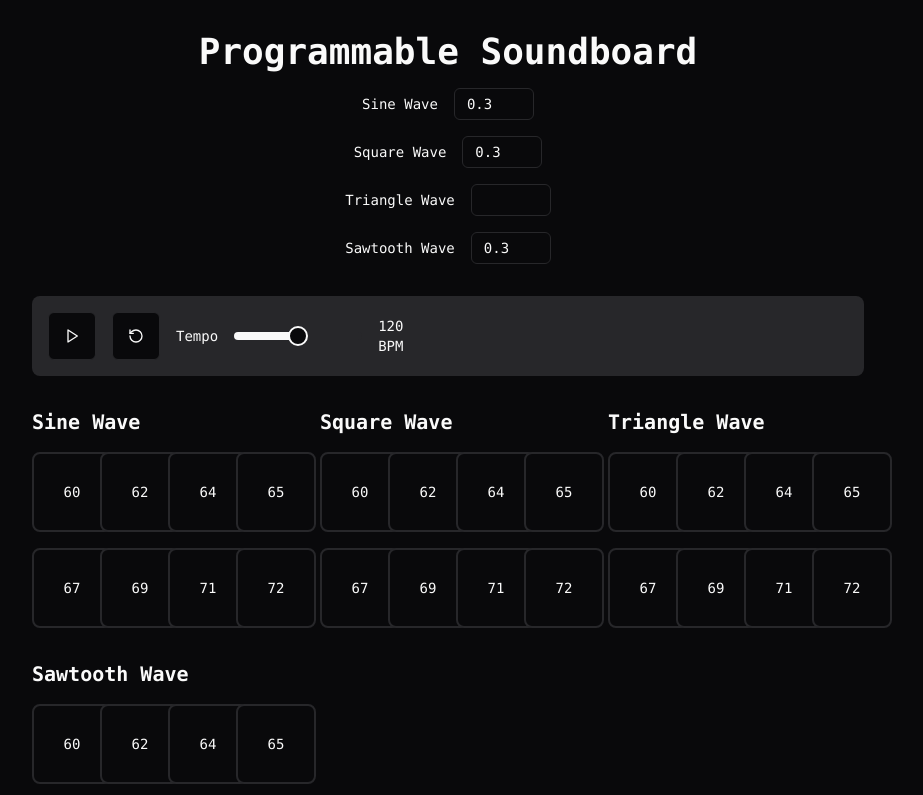
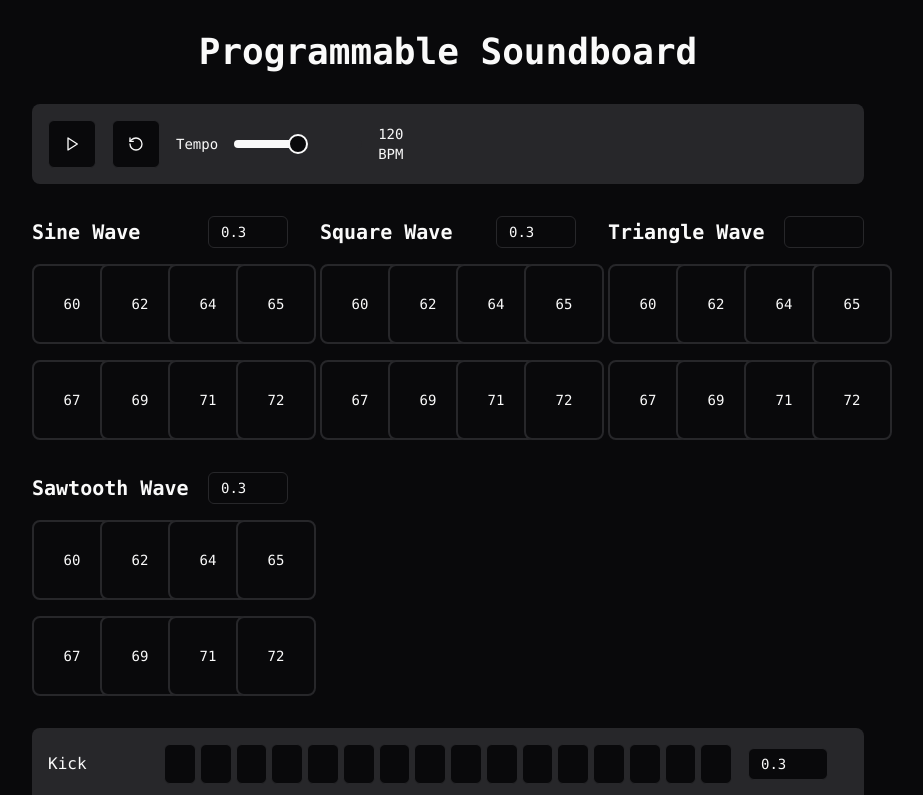
Before and after one commit to noplacetoh1de/programmable-soundboard, a React (Vite) app: page / in a window 1280 px wide. Shown: the top 795 px of the page, without its empty margins (192-1115 px from the left). Built offline with nearby package versions, Linux system fonts and the light colour scheme.

Commit message:
Remove gain block from top
Moved gain input fields beside the label for each waveform in the SoundGrid section of the Index component. This change improves the layout and accessibility of the gain controls.
[skip gpt_engineer]

```diff
--- a/src/components/sound/SoundGrid.tsx
+++ b/src/components/sound/SoundGrid.tsx
@@ -1,17 +1,31 @@
 import { NOTES, WAVEFORMS } from "@/lib/constants";
 import { SoundButton } from "@/components/SoundButton";
+import { Input } from "@/components/ui/input";
 
 interface SoundGridProps {
   activeNotes: Set<string>;
   onToggleNote: (id: string) => void;
+  waveGains: Record<string, number>;
+  onWaveGainChange: (waveform: string, value: string) => void;
 }
 
-export const SoundGrid = ({ activeNotes, onToggleNote }: SoundGridProps) => {
+export const SoundGrid = ({ activeNotes, onToggleNote, waveGains, onWaveGainChange }: SoundGridProps) => {
   return (
     <div className="grid grid-cols-1 md:grid-cols-3 gap-8">
       {WAVEFORMS.map((waveform) => (
         <div key={waveform} className="space-y-4">
-          <h2 className="text-xl font-semibold capitalize">{waveform} Wave</h2>
+          <div className="flex items-center gap-4 justify-between">
+            <h2 className="text-xl font-semibold capitalize">{waveform} Wave</h2>
+            <Input
+              type="number"
+              min="0"
+              max="1"
+              step="0.1"
+              value={waveGains[waveform]}
+              onChange={(e) => onWaveGainChange(waveform, e.target.value)}
+              className="w-20 h-8"
+            />
+          </div>
           <div className="grid grid-cols-4 gap-4">
             {NOTES.map((note) => {
               const id = `${note}-${waveform}`;
--- a/src/pages/Index.tsx
+++ b/src/pages/Index.tsx
@@ -4,7 +4,6 @@ import { Sequencer } from "@/components/Sequencer";
 import { SequencerGrid } from "@/components/SequencerGrid";
 import { useAudioEngine } from "@/hooks/useAudioEngine";
 import { useToast } from "@/hooks/use-toast";
-import { Input } from "@/components/ui/input";
 import { WAVEFORMS } from "@/lib/constants";
 
 const Index = () => {
@@ -79,23 +78,7 @@ const Index = () => {
 
   return (
     <div className="mx-auto max-w-4xl min-h-screen p-8 flex flex-col gap-8">
-      <div className="flex flex-col gap-4">
-        <h1 className="text-4xl font-bold text-center">Programmable Soundboard</h1>
-        {WAVEFORMS.map((waveform) => (
-          <div key={waveform} className="flex items-center justify-center gap-4">
-            <span className="text-sm capitalize">{waveform} Wave</span>
-            <Input
-              type="number"
-              min="0"
-              max="1"
-              step="0.1"
-              value={waveGains[waveform as keyof typeof waveGains]}
-              onChange={(e) => handleWaveGainChange(waveform, e.target.value)}
-              className="w-20 h-8"
-            />
-          </div>
-        ))}
-      </div>
+      <h1 className="text-4xl font-bold text-center">Programmable Soundboard</h1>
 
       <Sequencer
         isPlaying={isPlaying}
@@ -108,6 +91,8 @@ const Index = () => {
       <SoundGrid
         activeNotes={activeNotes}
         onToggleNote={toggleNote}
+        waveGains={waveGains}
+        onWaveGainChange={handleWaveGainChange}
       />
 
       <SequencerGrid
```
